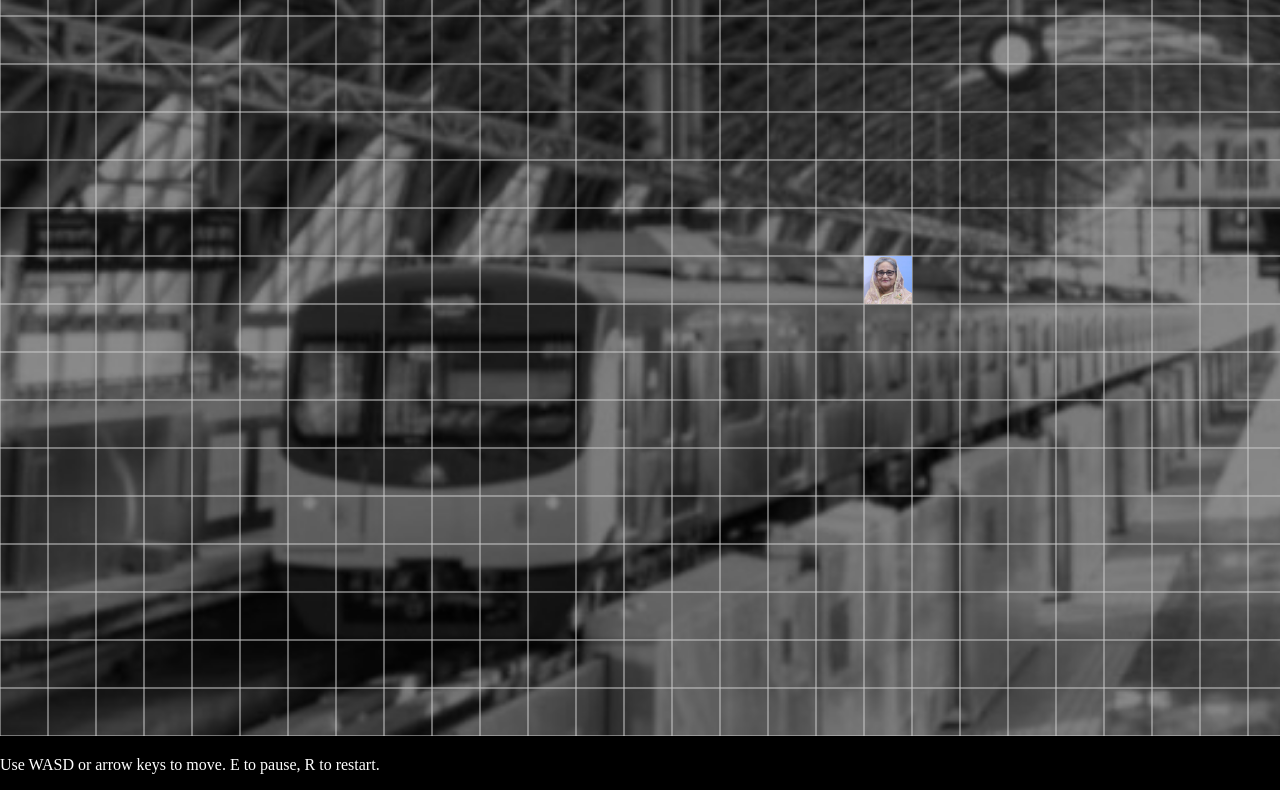
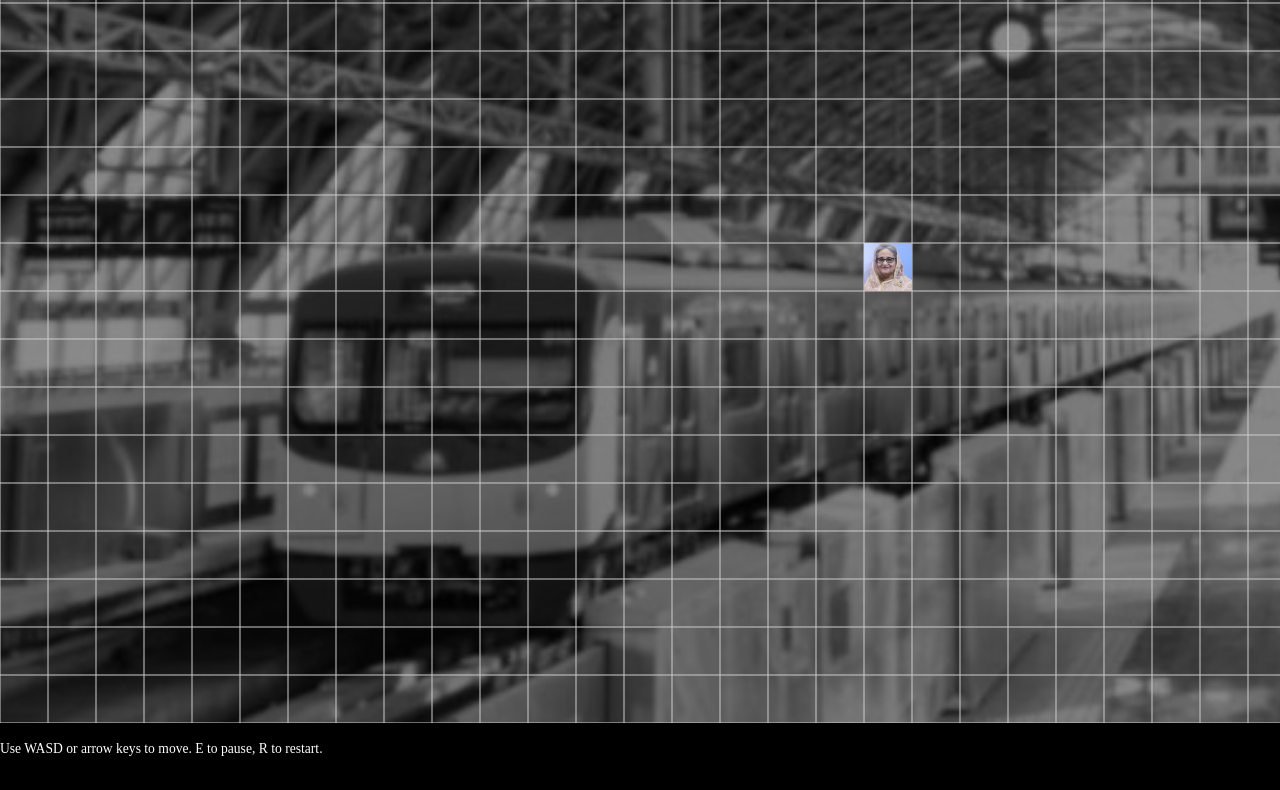
Before and after one commit to twahaiqbal/Attack_on_Chaiwala, a plain HTML site: page index.html in a window 1280 px wide. Shown: the part 304-1094 px from the top of the page. Drawn offline with Linux system fonts and the light colour scheme.

Commit message:
Update index.html

```diff
--- a/index.html
+++ b/index.html
@@ -10,12 +10,17 @@
         margin: 0;
         padding: 0;
       }
+      .content85 {
+        font-size: 85%;
+      }
     </style>
   </head>
   <body>
-    <h1>Attack on Chaiwala</h1>
-    <canvas id="gameCanvas"></canvas>
-    <p>Use WASD or arrow keys to move. E to pause, R to restart.</p>
-    <script src="attack_on_chaiwala.js"></script>
+    <div class="content85">
+      <h1>Attack on Chaiwala</h1>
+      <canvas id="gameCanvas"></canvas>
+      <p>Use WASD or arrow keys to move. E to pause, R to restart.</p>
+      <script src="attack_on_chaiwala.js"></script>
+    </div>
   </body>
 </html>
```
